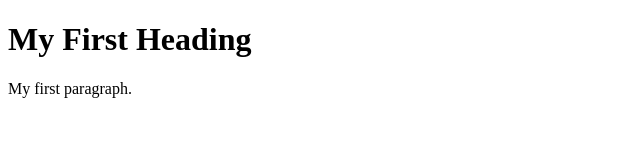
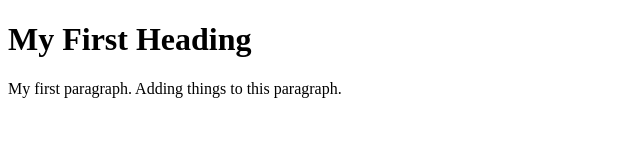
Before and after one commit to ZOE-LYONS/ZOE-LYONS.github.io, a plain HTML site: page index.html in a window 1280 px wide. Shown: the whole page, without its empty margins (0-640 px from the left). Drawn offline with Linux system fonts and the light colour scheme.

Commit message:
Update index.html
trying to do this thaaaang

```diff
--- a/index.html
+++ b/index.html
@@ -1,9 +1,22 @@
 <!DOCTYPE html>
 <html>
+<head>
+<title> Gooblydoogoop </title>
+<link rel="icon" type="image/x-icon" href="Errour.png">
+<style>
+
+</style>
+
+
+
+
+</head>
+
+
 <body>
 
 <h1>My First Heading</h1>
-<p>My first paragraph.</p>
+<p>My first paragraph. Adding things to this paragraph. </p>
 
 </body>
 </html>
```
